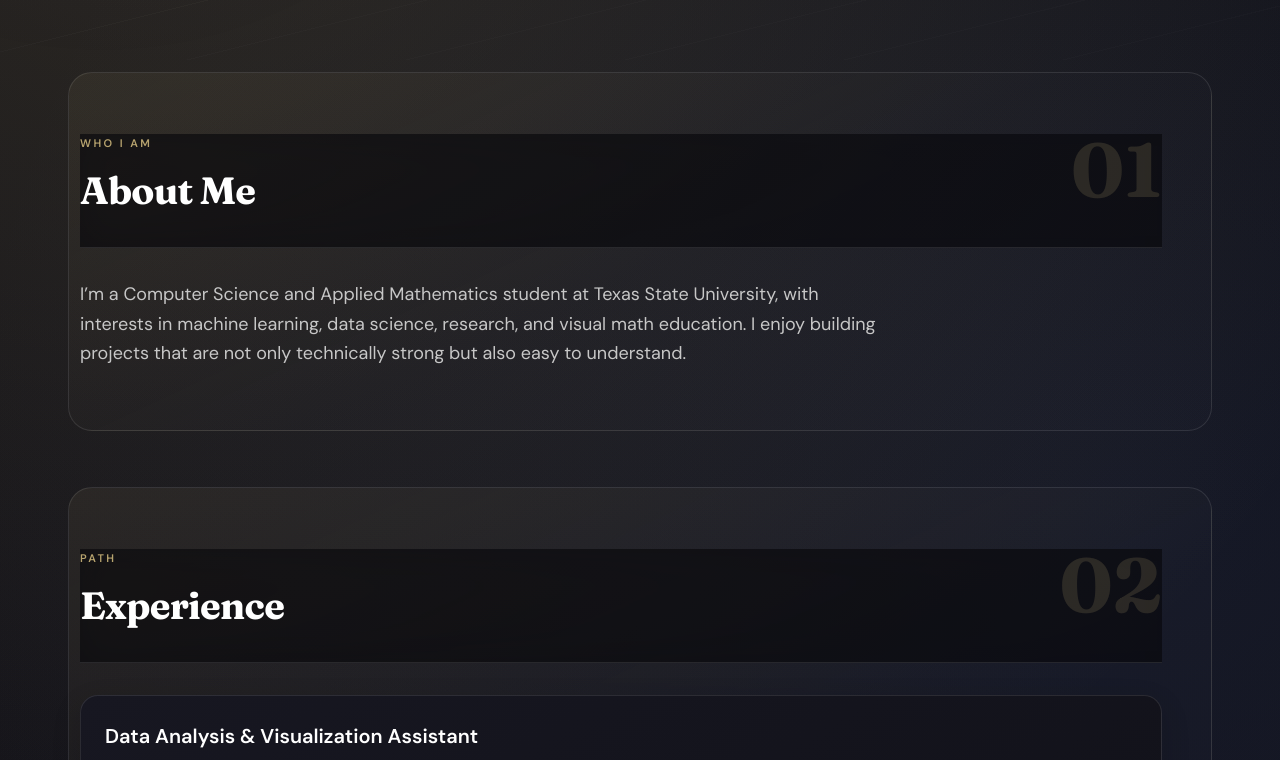
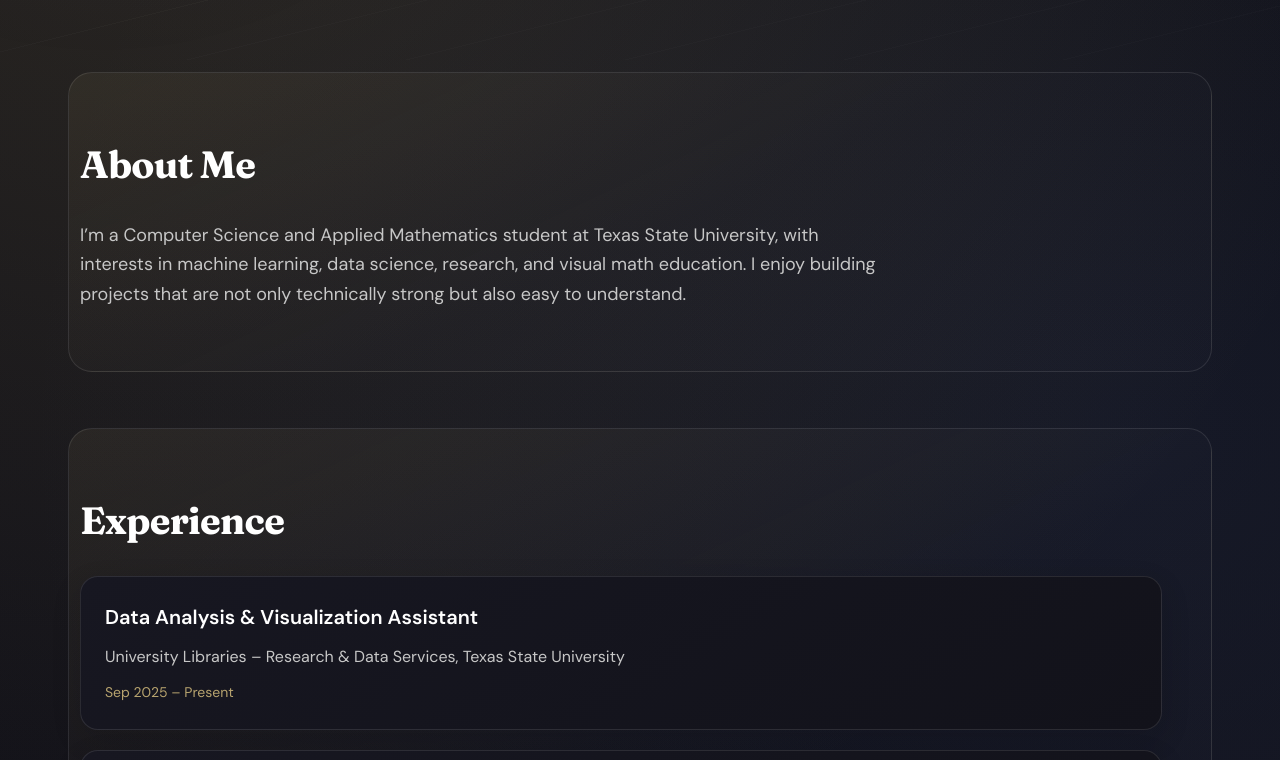
Before and after one commit to sumit-sah314/my-portfolio-website, a plain HTML site: page index.html in a window 1280 px wide. Shown: the part 740-1500 px from the top of the page. Drawn offline with Linux system fonts and the light colour scheme.

Commit message:
Refactor section headers: remove unnecessary markup and simplify structure for improved readability and styling consistency

```diff
--- a/css/style.css
+++ b/css/style.css
@@ -667,41 +667,12 @@ header {
   z-index: -1;
 }
 
-.section-head {
-  position: relative;
-  margin-bottom: clamp(22px, 4vw, 32px);
-  padding-bottom: clamp(18px, 3vw, 24px);
-  border-bottom: 1px solid var(--surface-border);
-}
-
-.section-index {
-  position: absolute;
-  right: 0;
-  top: -0.15rem;
-  font-family: var(--font-display);
-  font-size: clamp(3rem, 8vw, 4.75rem);
-  font-weight: 700;
-  line-height: 1;
-  color: color-mix(in srgb, var(--accent) 18%, transparent);
-  pointer-events: none;
-}
-
-.section-eyebrow {
-  font-size: 11px;
-  font-weight: 600;
-  letter-spacing: 0.22em;
-  text-transform: uppercase;
-  color: var(--accent);
-  margin-bottom: 8px;
-}
-
-.section-head h2 {
+.section > h2 {
   font-family: var(--font-display);
   font-size: clamp(26px, 4vw, 38px);
   font-weight: 700;
-  margin: 0;
   letter-spacing: -0.02em;
-  max-width: 18ch;
+  margin-bottom: 24px;
 }
 
 .section > p {
--- a/index.html
+++ b/index.html
@@ -102,11 +102,7 @@
     </section>
 
     <section id="about" class="section section-reveal">
-      <header class="section-head">
-        <span class="section-index" aria-hidden="true">01</span>
-        <p class="section-eyebrow">Who I am</p>
-        <h2>About Me</h2>
-      </header>
+      <h2>About Me</h2>
       <p>
         I’m a Computer Science and Applied Mathematics student at Texas State University,
         with interests in machine learning, data science, research, and visual math education.
@@ -115,11 +111,7 @@
     </section>
 
     <section id="experience" class="section section-reveal">
-      <header class="section-head">
-        <span class="section-index" aria-hidden="true">02</span>
-        <p class="section-eyebrow">Path</p>
-        <h2>Experience</h2>
-      </header>
+      <h2>Experience</h2>
 
       <div class="card">
         <h3>Data Analysis & Visualization Assistant</h3>
@@ -135,11 +127,7 @@
     </section>
 
     <section id="projects" class="section section-reveal">
-      <header class="section-head">
-        <span class="section-index" aria-hidden="true">03</span>
-        <p class="section-eyebrow">Build</p>
-        <h2>Projects</h2>
-      </header>
+      <h2>Projects</h2>
 
       <div class="project-grid">
         <div class="card">
@@ -168,11 +156,7 @@
     </section>
 
     <section id="gallery" class="section section-reveal">
-      <header class="section-head">
-        <span class="section-index" aria-hidden="true">04</span>
-        <p class="section-eyebrow">Snapshots</p>
-        <h2>Photo Gallery</h2>
-      </header>
+      <h2>Photo Gallery</h2>
       <p class="gallery-note">Replace these image files in <code>assets/images</code> with your own photos.</p>
 
       <div class="gallery-slider" aria-label="Photo gallery slider">
@@ -190,11 +174,7 @@
     </section>
 
     <section id="awards" class="section section-reveal">
-      <header class="section-head">
-        <span class="section-index" aria-hidden="true">05</span>
-        <p class="section-eyebrow">Honors</p>
-        <h2>Awards</h2>
-      </header>
+      <h2>Awards</h2>
 
       <div class="card">
         <h3>Add Award Title</h3>
```
